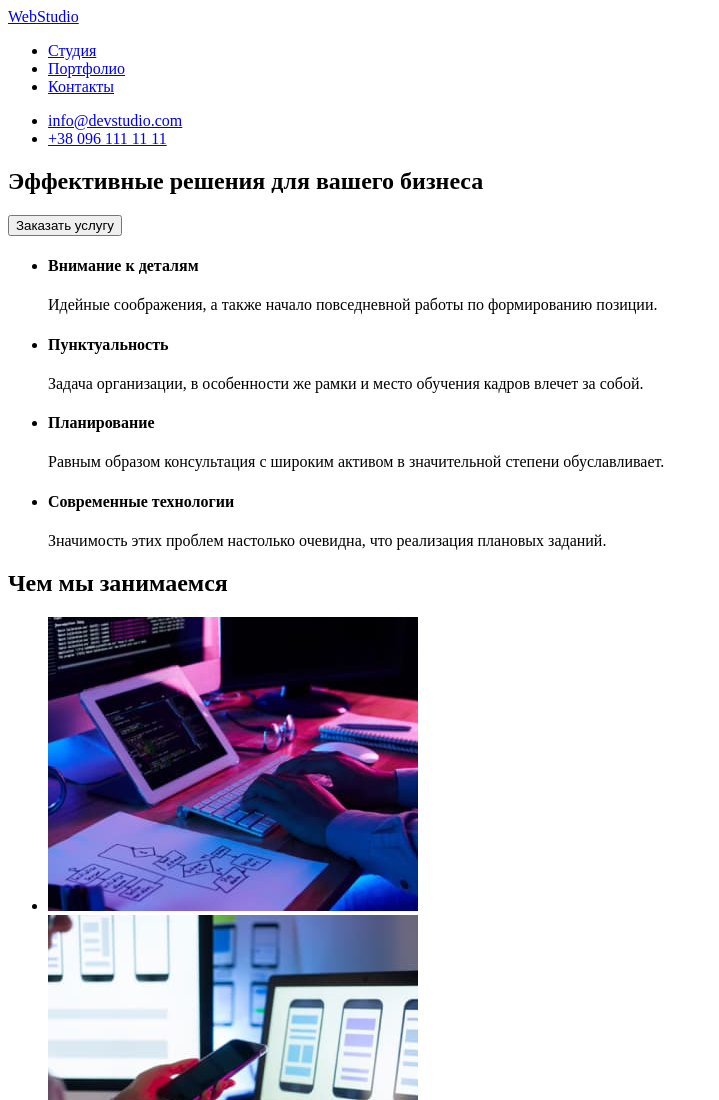
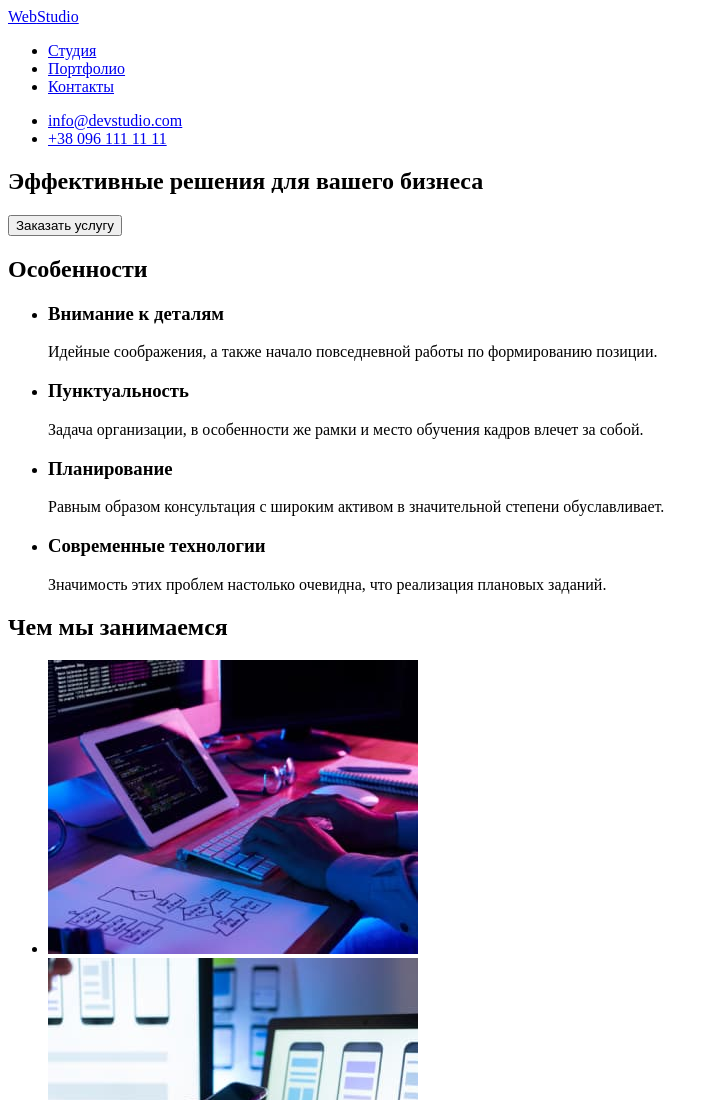
Before and after one commit to vladpolischchuk/goit-markup-hw-01, a plain HTML site: page index.html in a window 1280 px wide. Shown: the top 1100 px of the page, without its empty margins (0-719 px from the left). Drawn offline with Linux system fonts and the light colour scheme.

Commit message:
Зміни в розділі "особливості"
1) Додав прихований заголовок "h2";
2) Змінив заголовки "h4" на "h3";

```diff
--- a/index.html
+++ b/index.html
@@ -40,25 +40,26 @@
 
     <!-- Розділ особливостей -->
     <section>
+      <h2>Особенности</h2>
       <ul>
         <li>
-          <h4>Внимание к деталям</h4>
+          <h3>Внимание к деталям</h3>
           <p>Идейные соображения, а также начало повседневной работы по формированию позиции.</p>
         </li>
         <li>
-          <h4>Пунктуальность</h4>
+          <h3>Пунктуальность</h3>
           <p>
             Задача организации, в особенности же рамки и место обучения кадров влечет за собой.
           </p>
         </li>
         <li>
-          <h4>Планирование</h4>
+          <h3>Планирование</h3>
           <p>
             Равным образом консультация с широким активом в значительной степени обуславливает.
           </p>
         </li>
         <li>
-          <h4>Современные технологии</h4>
+          <h3>Современные технологии</h3>
           <p>Значимость этих проблем настолько очевидна, что реализация плановых заданий.</p>
         </li>
       </ul>
```
